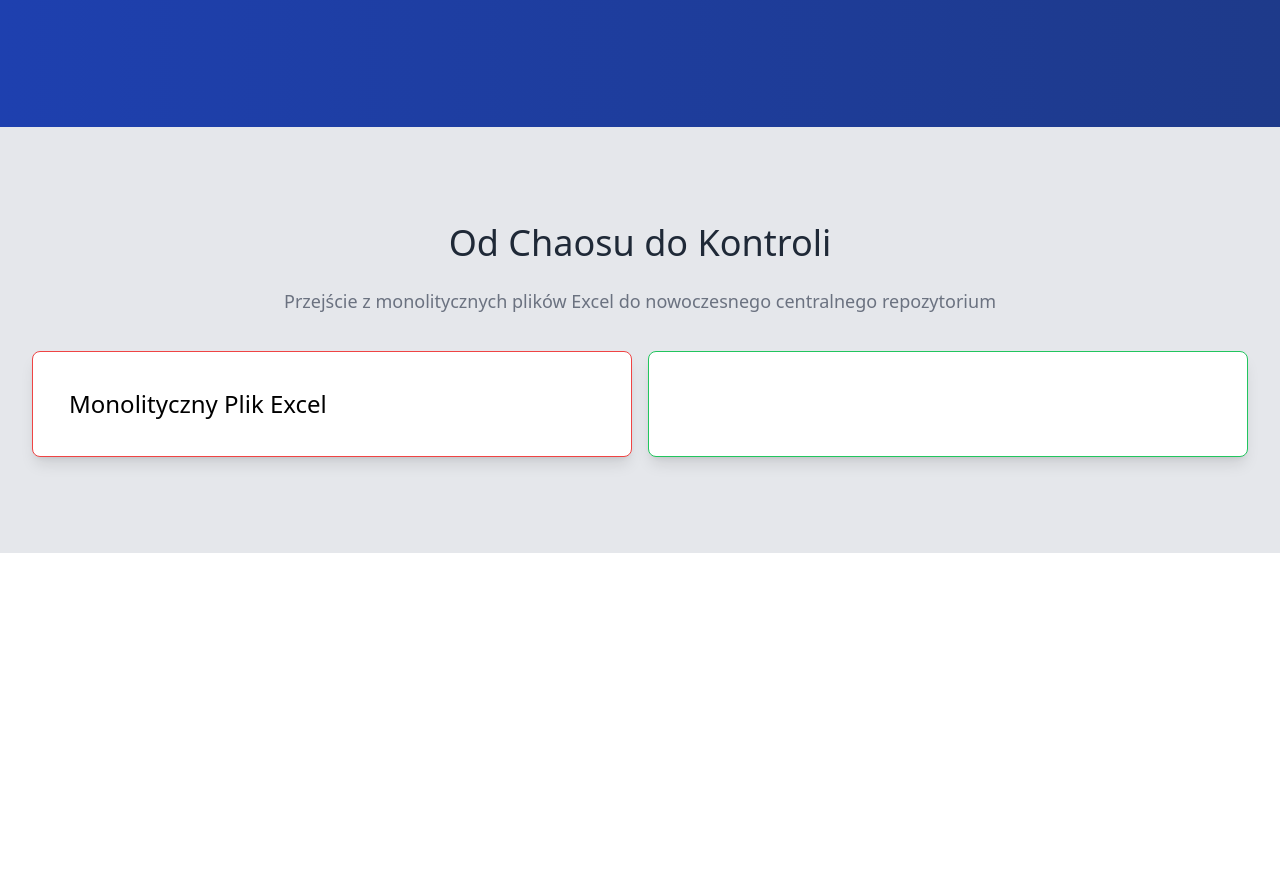
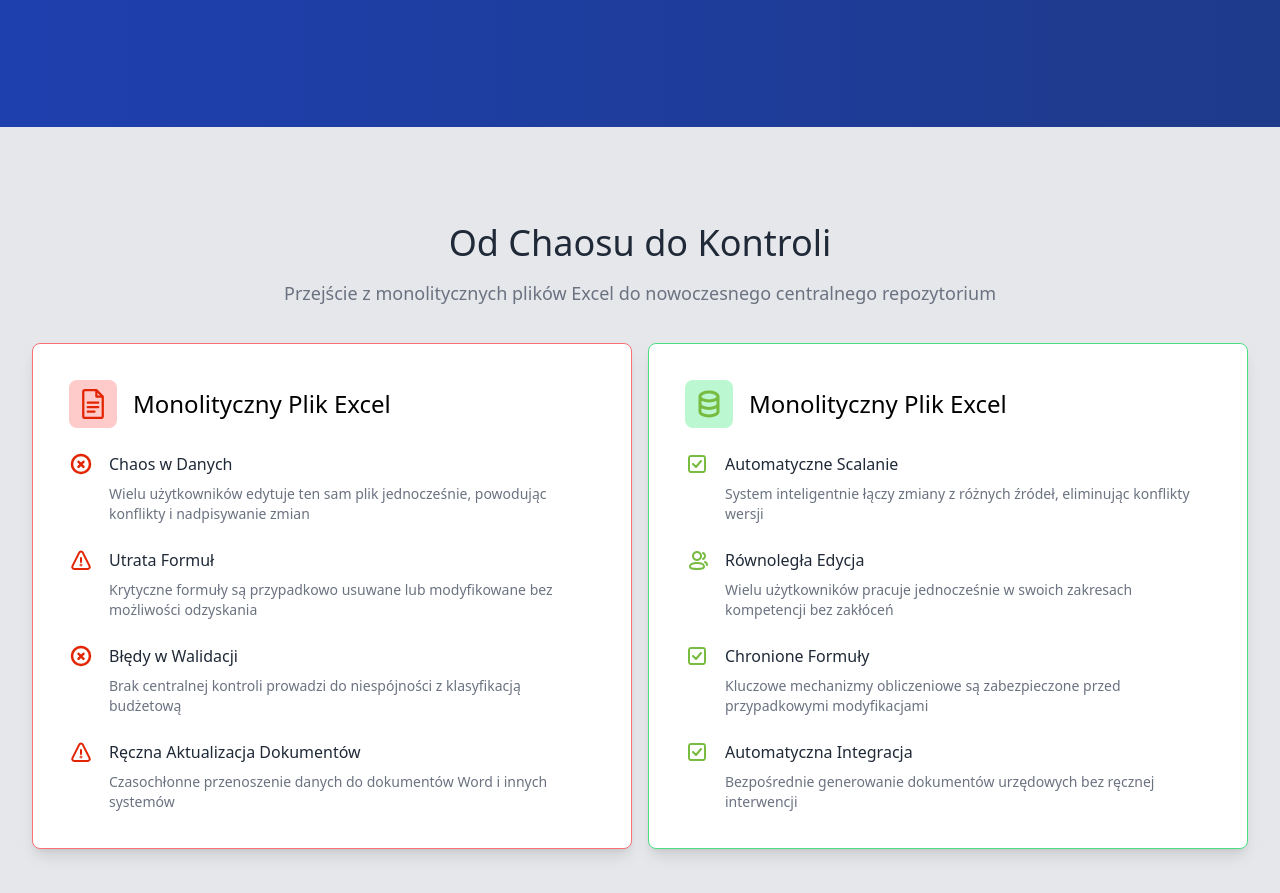
Before and after one commit to olobeca/HackNation, a React (Create React App) app in the folder frontend/: page / in a window 1280 px wide. Shown: the part 803-1696 px from the top of the page. Before the commit the page ends 1356 px from the top, so only its background shows below. Built offline with nearby package versions, Linux system fonts and the light colour scheme.

Commit message:
added before after bar

```diff
--- a/frontend/src/pages/LandingPage.jsx
+++ b/frontend/src/pages/LandingPage.jsx
@@ -1,4 +1,10 @@
 import dot from '../assets/dot.svg';
+import docs from '../assets/docsRed.svg';
+import wrongRed from '../assets/wrongRed.svg';
+import warningRed from '../assets/warningRed.svg';
+import dataGreen from '../assets/dataGreen.svg';
+import usersGreen from '../assets/usersGreen.svg';
+import checkboxGreen from '../assets/checkboxGreen.svg';
 
 function LandingPage() {
     return (
@@ -45,16 +51,82 @@
                     </div>
                 </div>
             </div>
-            <div className="bg-gray-200 text-white py-24 px-8 flex flex-col gap-6 items-center justify-center">
+            <div className="bg-gray-200 text-white py-24 px-8 flex flex-col gap-4 items-center justify-center">
                 <h1 className="text-4xl font-normal text-gray-800">Od Chaosu do Kontroli</h1>
-                <h1 className="text-lg font-normal text-gray-500 mb-3">Przejście z monolitycznych plików Excel do nowoczesnego centralnego repozytorium</h1>
+                <h1 className="text-lg font-normal text-gray-500 mb-5">Przejście z monolitycznych plików Excel do nowoczesnego centralnego repozytorium</h1>
 
                 <div className="w-full flex gap-4">
-                    <div className="bg-white rounded-lg p-9 flex-1 flex flex-col gap-4 border border-red-500 text-left shadow-lg">
-                        <h1 className="text-black text-2xl font-light">Monolityczny Plik Excel</h1>
+                    <div className="bg-white rounded-lg p-9 flex-1 flex flex-col gap-6 border border-red-400 text-left shadow-lg">
+                        <div className="flex gap-4 items-center">
+                            <div className="rounded-lg bg-red-200 w-12 h-12 flex items-center justify-center">
+                                <img src={docs} alt="docs" className="w-9 h-9"/>
+                            </div>
+                            <h1 className="text-black text-2xl font-normal">Monolityczny Plik Excel</h1>
+                        </div>
+                        <div className="flex gap-4 items-start">
+                                <img src={wrongRed} alt="wrongRed" className="w-6 h-6"/>
+                                <div className="flex flex-col gap-2">
+                                    <h1 className="text-gray-800 text-md font-normal">Chaos w Danych</h1>
+                                    <h1 className="text-gray-500 text-sm">Wielu użytkowników edytuje ten sam plik jednocześnie, powodując konflikty i nadpisywanie zmian</h1>
+                                </div>
+                        </div>
+                        <div className="flex gap-4 items-start">
+                                <img src={warningRed} alt="warningRed" className="w-6 h-6"/>
+                                <div className="flex flex-col gap-2">
+                                    <h1 className="text-gray-800 text-md font-normal">Utrata Formuł</h1>
+                                    <h1 className="text-gray-500 text-sm">Krytyczne formuły są przypadkowo usuwane lub modyfikowane bez możliwości odzyskania</h1>
+                                </div>
+                        </div>
+                        <div className="flex gap-4 items-start">
+                                <img src={wrongRed} alt="wrongRed" className="w-6 h-6"/>
+                                <div className="flex flex-col gap-2">
+                                    <h1 className="text-gray-800 text-md font-normal">Błędy w Walidacji</h1>
+                                    <h1 className="text-gray-500 text-sm">Brak centralnej kontroli prowadzi do niespójności z klasyfikacją budżetową</h1>
+                                </div>
+                        </div>
+                        <div className="flex gap-4 items-start">
+                                <img src={warningRed} alt="warningRed" className="w-6 h-6"/>
+                                <div className="flex flex-col gap-2">
+                                    <h1 className="text-gray-800 text-md font-normal">Ręczna Aktualizacja Dokumentów</h1>
+                                    <h1 className="text-gray-500 text-sm">Czasochłonne przenoszenie danych do dokumentów Word i innych systemów</h1>
+                                </div>
+                        </div>
                     </div>
-                    <div className="bg-white rounded-lg p-9 flex-1 flex flex-col gap-4 border border-green-500 text-left shadow-lg">
-
+                    <div className="bg-white rounded-lg p-9 flex-1 flex flex-col gap-6 border border-green-400 text-left shadow-lg">
+                        <div className="flex gap-4 items-center">
+                            <div className="rounded-lg bg-green-200 w-12 h-12 flex items-center justify-center">
+                                <img src={dataGreen} alt="docs" className="w-9 h-9"/>
+                            </div>
+                            <h1 className="text-black text-2xl font-normal">Monolityczny Plik Excel</h1>
+                        </div>
+                        <div className="flex gap-4 items-start">
+                                <img src={checkboxGreen} alt="checkboxGreen" className="w-6 h-6"/>
+                                <div className="flex flex-col gap-2">
+                                    <h1 className="text-gray-800 text-md font-normal">Automatyczne Scalanie</h1>
+                                    <h1 className="text-gray-500 text-sm">System inteligentnie łączy zmiany z różnych źródeł, eliminując konflikty wersji</h1>
+                                </div>
+                        </div>
+                        <div className="flex gap-4 items-start">
+                                <img src={usersGreen} alt="usersGreen" className="w-6 h-6"/>
+                                <div className="flex flex-col gap-2">
+                                    <h1 className="text-gray-800 text-md font-normal">Równoległa Edycja</h1>
+                                    <h1 className="text-gray-500 text-sm">Wielu użytkowników pracuje jednocześnie w swoich zakresach kompetencji bez zakłóceń</h1>
+                                </div>
+                        </div>
+                        <div className="flex gap-4 items-start">
+                                <img src={checkboxGreen} alt="checkboxGreen" className="w-6 h-6"/>
+                                <div className="flex flex-col gap-2">
+                                    <h1 className="text-gray-800 text-md font-normal">Chronione Formuły</h1>
+                                    <h1 className="text-gray-500 text-sm">Kluczowe mechanizmy obliczeniowe są zabezpieczone przed przypadkowymi modyfikacjami</h1>
+                                </div>
+                        </div>
+                        <div className="flex gap-4 items-start">
+                                <img src={checkboxGreen} alt="checkboxGreen" className="w-6 h-6"/>
+                                <div className="flex flex-col gap-2">
+                                    <h1 className="text-gray-800 text-md font-normal">Automatyczna Integracja</h1>
+                                    <h1 className="text-gray-500 text-sm">Bezpośrednie generowanie dokumentów urzędowych bez ręcznej interwencji</h1>
+                                </div>
+                        </div>
                     </div>
                 </div>
             </div>
```
